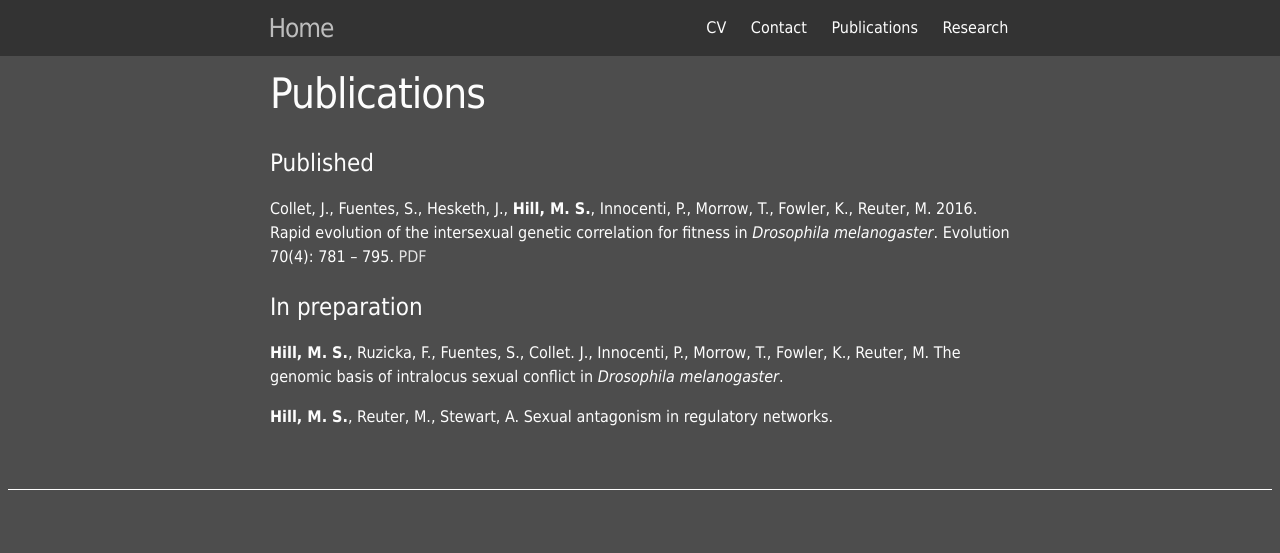
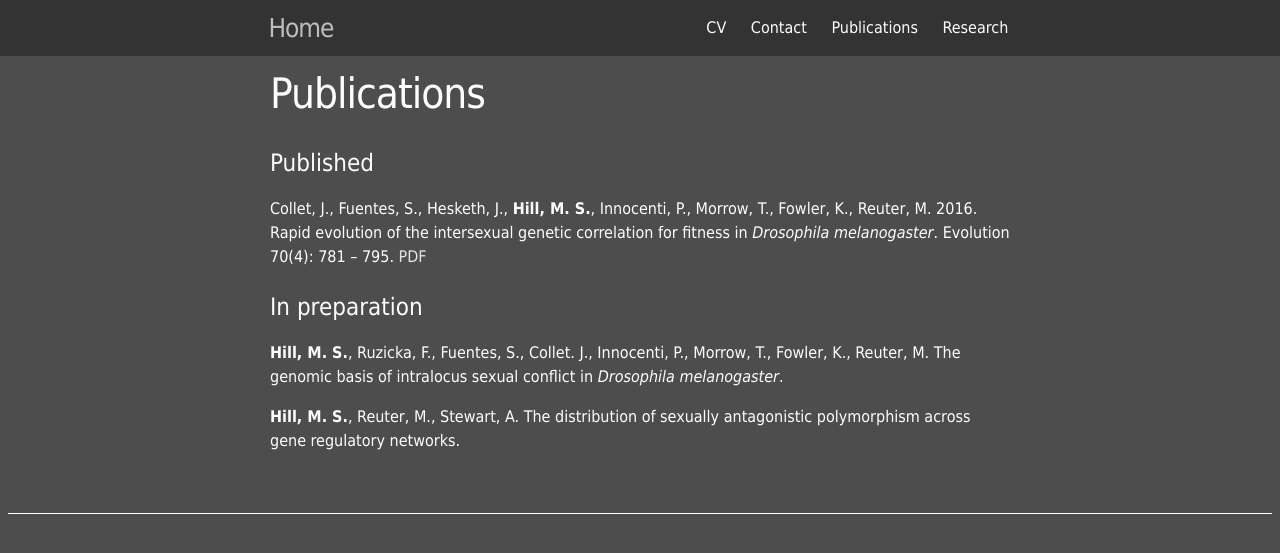
Before and after one commit to Mark-Hill/Mark-Hill.github.io, a Jekyll site: the page built from Publications.md, in a window 1280 px wide. Shown: the top 553 px of the page. Built offline with Jekyll 4.4.1, drawn with Linux system fonts in a browser that asks for light colours.

Commit message:
Update Publications.md

```diff
--- a/Publications.md
+++ b/Publications.md
@@ -13,4 +13,4 @@ Collet, J., Fuentes, S., Hesketh, J., <b>Hill, M. S.</b>, Innocenti, P., Morrow,
 
 <b>Hill, M. S.</b>, Ruzicka, F., Fuentes, S., Collet. J., Innocenti, P., Morrow, T., Fowler, K., Reuter, M. The genomic basis of intralocus sexual conflict in <i>Drosophila melanogaster</i>.
 
-<b>Hill, M. S.</b>, Reuter, M., Stewart, A. Sexual antagonism in regulatory networks.
+<b>Hill, M. S.</b>, Reuter, M., Stewart, A. The distribution of sexually antagonistic polymorphism across gene regulatory networks.
```
